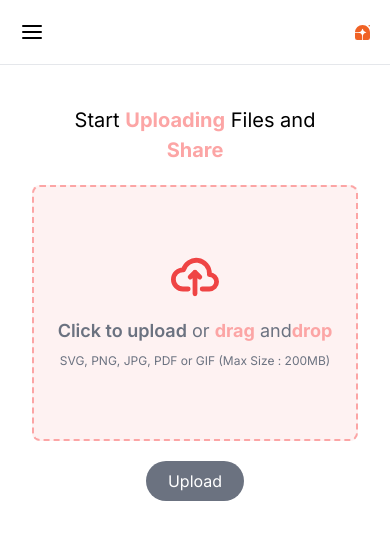
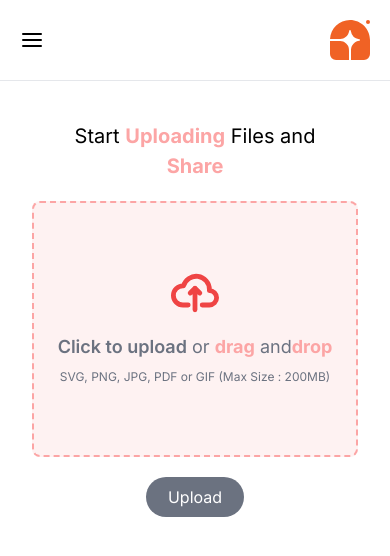
Before and after one commit to emmanueldonkor/file-drive, a Next.js app: page /upload in a window 390 px wide. Shown: the top 556 px of the page. Built offline with nearby package versions, Linux system fonts and the light colour scheme; no server answers.

Commit message:
fixed logo size

```diff
--- a/app/(dashboard)/_components/TopHeader.tsx
+++ b/app/(dashboard)/_components/TopHeader.tsx
@@ -9,7 +9,7 @@ export default function TopHeader(){
      <UserButton />
      <Image
      src='/logo.svg'
-      width={15} height={30}  alt="logo" className="md:hidden"/>
+      width={40} height={40}  alt="logo" className="md:hidden"/>
     </div>
     );
 }
--- a/app/_components/Header.tsx
+++ b/app/_components/Header.tsx
@@ -6,7 +6,7 @@ export default function Header() {
     <nav className="bg-white fixed w-full z-20 top-0 start-0 border-b border-gray-200">
       <div className="max-w-screen-xl flex flex-wrap items-center justify-between mx-auto p-4">
         <Link href="/" className="flex items-center space-x-3 rtl:space-x-reverse">
-          <Image src="/logo.svg" height={15} width={30} alt="Logo" />
+          <Image src="/logo.svg" height={40} width={40} alt="Logo" />
         </Link>
         <div className="flex md:order-2 space-x-3 md:space-x-0 rtl:space-x-reverse">
           <Link  href="upload" className="text-white  bg-rose-600 hover:bg-red-800 focus:ring-4 focus:outline-none focus:ring-blue-300 font-medium rounded-lg text-sm px-4 py-2 text-center">Get started</Link>
```
